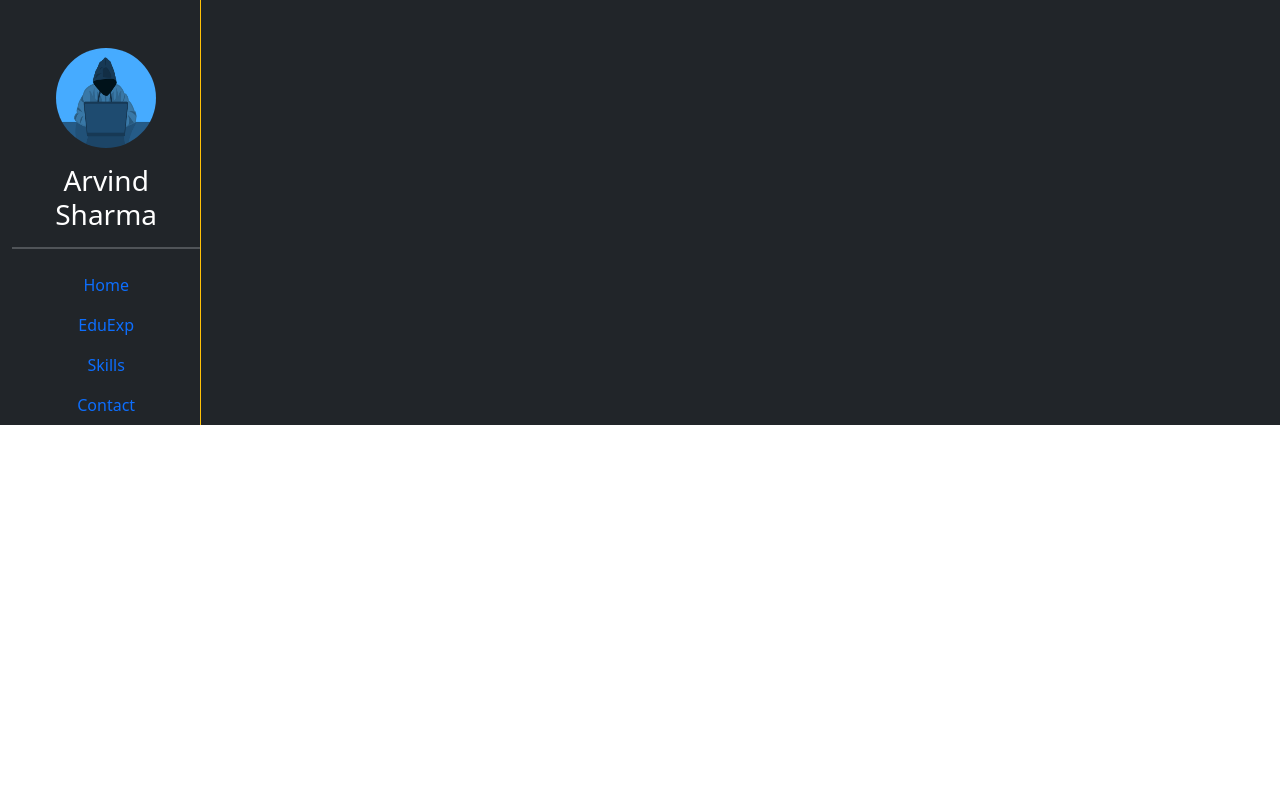
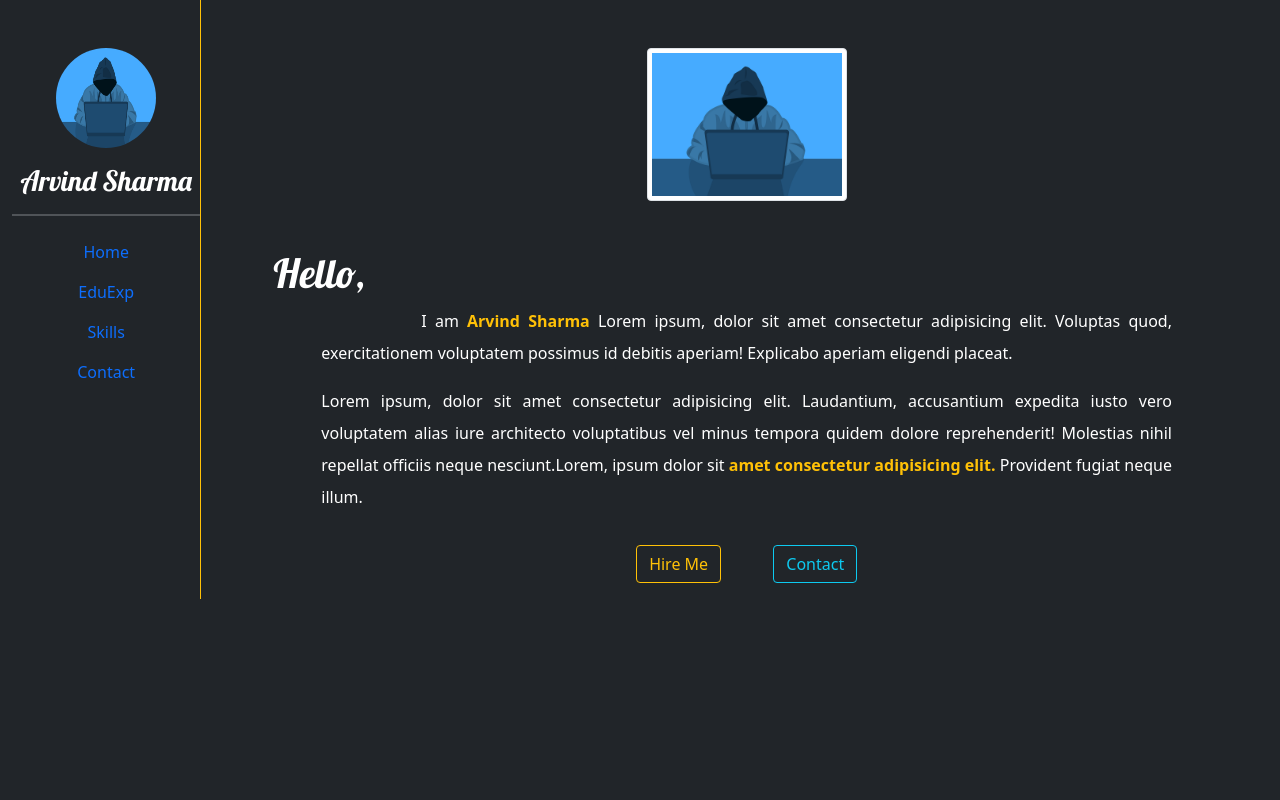
Before and after one commit to arvind1844/resumeproject, a Django app: template core/templates/core/home.html in a window 1280 px wide. Run offline with Django 4.2, Linux system fonts and the light colour scheme; the template is opened without the code that fills it, so the values that code supplies are empty; some libraries are stand-ins or nearby versions.

Commit message:
Included Google fonts
Added lobster google fonts to the base.html and made necessary changes in core.css, sidebar.css and home.css to add .st-font class

```diff
--- a/core/static/core/css/core.css
+++ b/core/static/core/css/core.css
@@ -0,0 +1,13 @@
+/* Font Style */
+
+.container-fluid {
+    min-height: 100%;
+}
+
+html, body {
+    height: 100%;
+}
+
+.st-font {
+    font-family: 'Lobster', cursive;
+}
--- a/core/templates/core/base.html
+++ b/core/templates/core/base.html
@@ -5,9 +5,10 @@
     <meta charset="UTF-8">
     <meta http-equiv="X-UA-Compatible" content="IE=edge">
     <meta name="viewport" content="width=device-width, initial-scale=1.0">
-    <title>Home</title>
+    {% block title %}<title>Home</title>{% endblock title %}
     <link rel="stylesheet" href="{% static 'core/css/fontawesome.css' %}">
     <link rel="stylesheet" href="{% static 'core/css/bootstrap.css' %}">
+    <link href="https://fonts.googleapis.com/css2?family=Lobster&display=swap" rel="stylesheet">
     {% block css %}
         <link rel="stylesheet" href="{% static 'core/css/core.css' %}">
     {% endblock css %}
--- a/core/templates/core/home.html
+++ b/core/templates/core/home.html
@@ -1 +1,20 @@
 {% extends 'core/base.html' %}
+{% load static %}
+{% block content %}
+    <div>
+        <div class="mt-5 text-center">
+            <img src="{% static 'core/images/pic1.jpg' %}" alt="ProfilePic" width="200px" height="150px" class="img-thumbnail">
+        </div>
+        <div class="mt-5 text-white mx-5" style="text-align:justify" >
+            <h1 class="font-weight-bold st-font">Hello,</h1>
+            <div class="px-5" style="line-height:2rem">
+                <p style="text-indent:100px"> I am <b class="text-warning">Arvind Sharma</b> Lorem ipsum, dolor sit amet consectetur adipisicing elit. Voluptas quod, exercitationem voluptatem possimus id debitis aperiam! Explicabo aperiam eligendi placeat.</p>
+                <p>Lorem ipsum, dolor sit amet consectetur adipisicing elit. Laudantium, accusantium expedita iusto vero voluptatem alias iure architecto voluptatibus vel minus tempora quidem dolore reprehenderit! Molestias nihil repellat officiis neque nesciunt.Lorem, ipsum dolor sit <b class="text-warning">amet consectetur adipisicing elit.</b> Provident fugiat neque illum.</p>
+            </div>
+        </div>
+        <div class="text-center">
+            <a href="" class="btn btn-outline-warning my-3 me-5">Hire Me</a>
+            <a href="" class="btn btn-outline-info my-3">Contact</a>
+        </div>
+    </div>
+{% endblock content %}
--- a/core/templates/core/sidebar.html
+++ b/core/templates/core/sidebar.html
@@ -3,7 +3,7 @@
     <div class="text-center">
         <img src="{% static 'core/images/pic1.jpg' %}" alt="profile pic" class="rounded-circle mt-5"
             width="100px" height="100px">
-        <h3 class="text-white mt-3">Arvind Sharma</h3>
+        <h3 class="text-white mt-3 st-font">Arvind Sharma</h3>
     </div>
     <hr class="border">
     <nav class="nav flex-column text-center">
```
